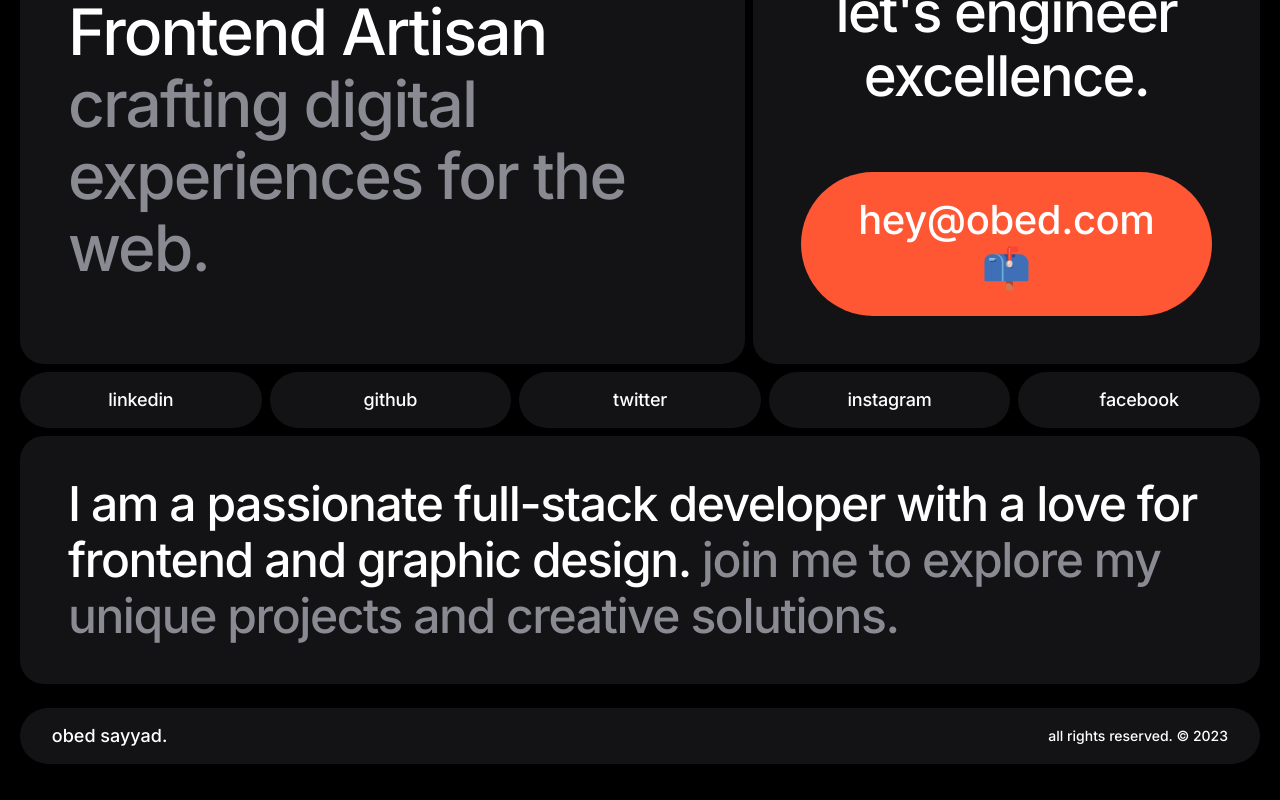
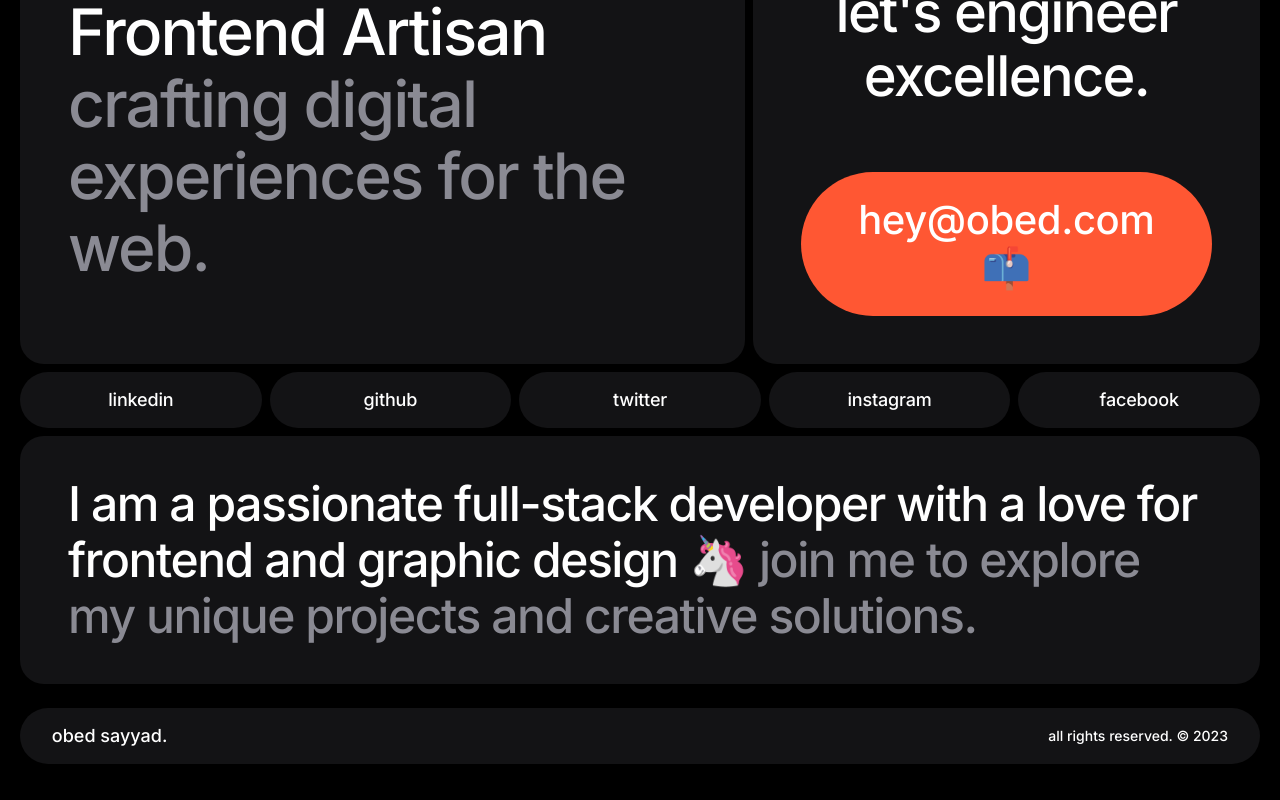
Before and after one commit to obedsayyad/obedsayyad.github.io, a React (Vite) app: page / in a window 1280 px wide. Shown: the part 344-1144 px from the top of the page. Built offline with nearby package versions, Linux system fonts and the light colour scheme.

Commit message:
Update Home.jsx

```diff
--- a/src/components/Home.jsx
+++ b/src/components/Home.jsx
@@ -50,7 +50,7 @@ function Home() {
         <div className="flex w-full flex-col items-start gap-x-8 gap-y-8 bg-[#131315] px-12 py-10 rounded-3xl max-mdd:max-w-none max-md:p-8">
           <h3 className="max-md:text-[32px] max-md:leading-10 max-md:tracking-[-0.01em]">
             I am a passionate full-stack developer with a love for frontend and graphic
-            design.{" "}
+            design 🦄{" "}
             <span className="text-[#8a8a93]">
               {" "}
               join me to explore my unique projects and creative solutions.
```
